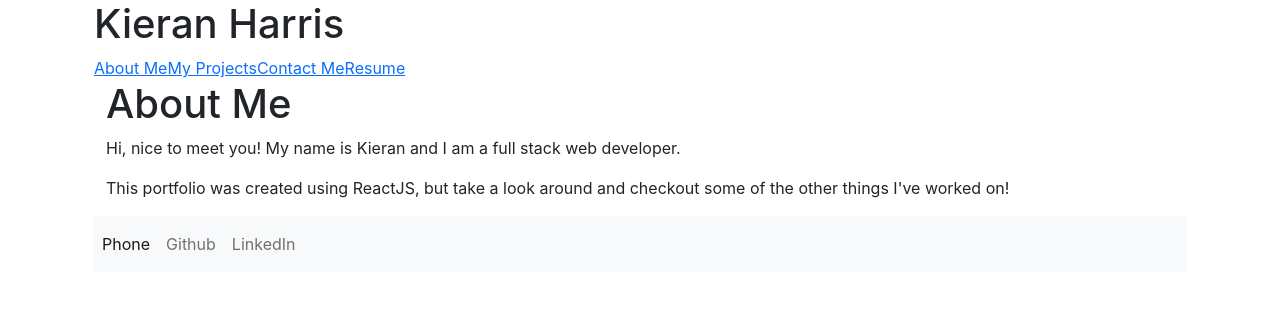
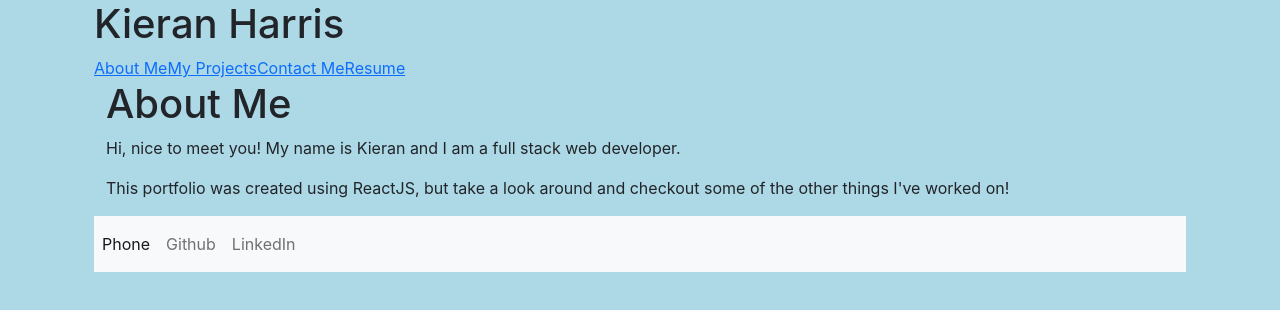
Before and after one commit to kieranh971/React-Portfolio, a React (Create React App) app in the folder my-portfolio/: page / in a window 1280 px wide. Shown: the top 310 px of the page. Built offline with nearby package versions, Linux system fonts and the light colour scheme; the HTML template or start-up script is replaced by a standard one.

Commit message:
Adding css test

```diff
--- a/my-portfolio/src/index.css
+++ b/my-portfolio/src/index.css
@@ -11,3 +11,7 @@ code {
   font-family: source-code-pro, Menlo, Monaco, Consolas, 'Courier New',
     monospace;
 }
+
+body {
+  background-color: lightblue
+}
```
